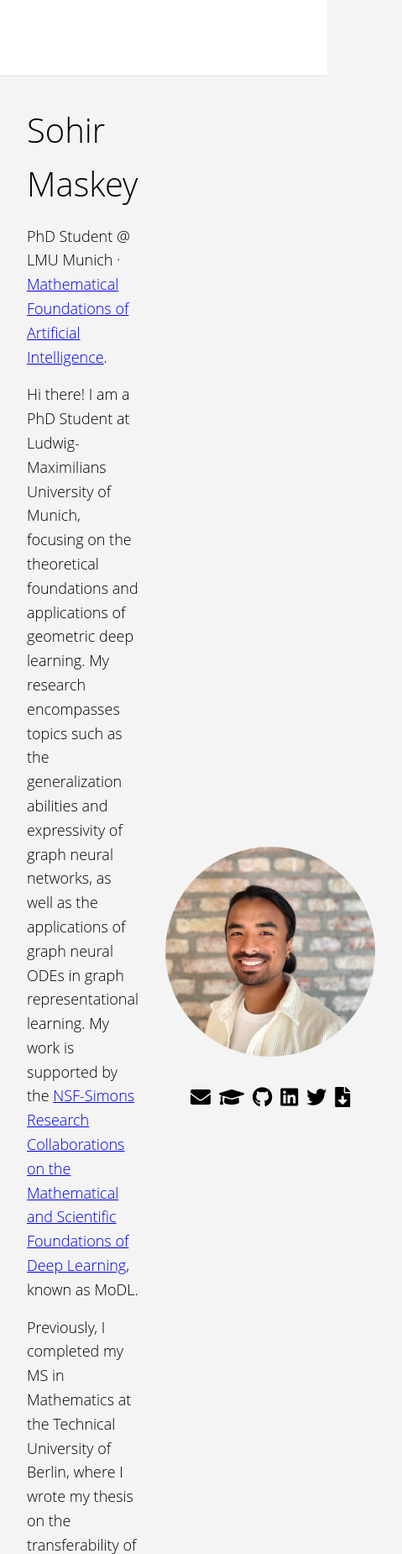
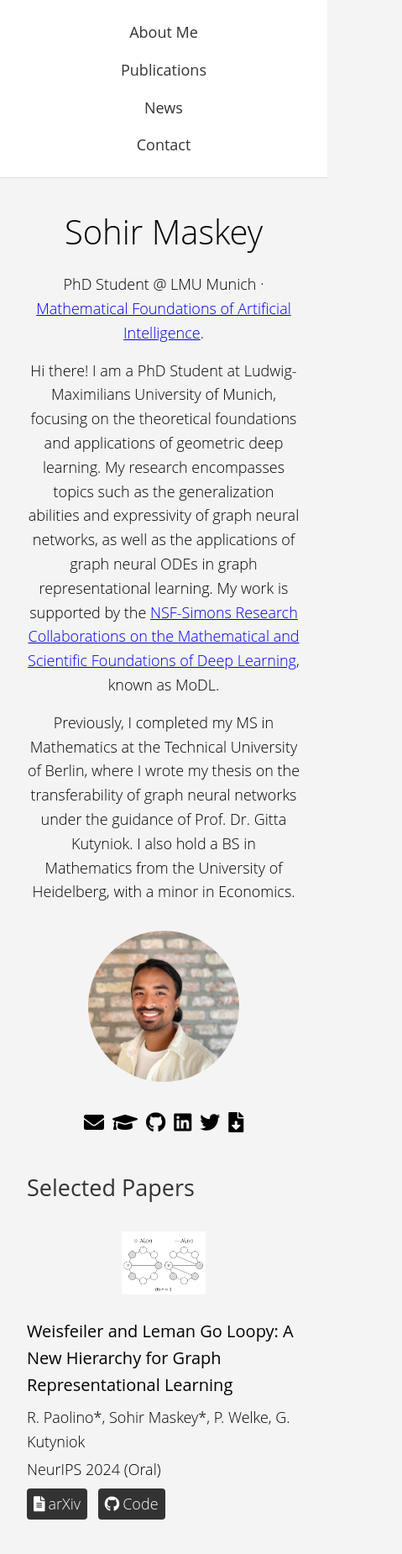
Before and after one commit to SohirMaskey/SohirMaskey.github.io, a plain HTML site: page index.html in a window 390 px wide. Shown: the top 1850 px of the page at 84% size, 479 px wide, since content can reach past the window. Drawn offline with Linux system fonts and the light colour scheme.

Commit message:
Changed for mobile

```diff
--- a/styles.css
+++ b/styles.css
@@ -1,7 +1,14 @@
 @import url('https://fonts.googleapis.com/css2?family=Roboto:wght@300;400;500&display=swap');
 
+/* Add a universal box-sizing reset for consistent spacing */
+*,
+*::before,
+*::after {
+    box-sizing: border-box;
+}
+
 body {
-    font-family:'Open Sans', sans-serif; /*'Roboto', sans-serif;*/
+    font-family: 'Open Sans', sans-serif; /* 'Roboto', sans-serif; */
     font-size: 18px;
     line-height: 1.6;
     margin: 0;
@@ -20,8 +27,9 @@ header {
     border-bottom: 1px solid #ddd;
 }
 
+/* Remove large fixed margin-right so nav can be more flexible */
 .nav-links {
-    margin-right: calc(250px + 8rem); /* Align with profile image */
+    margin: 0;
 }
 
 nav ul {
@@ -210,6 +218,60 @@ footer {
     flex-shrink: 0;
 }
 
+/* Responsive Adjustments */
+@media (max-width: 768px) {
+    header {
+        justify-content: center;
+    }
+
+    .nav-links {
+        display: flex;
+        flex-direction: column;
+        align-items: center;
+    }
+
+    nav ul li {
+        margin: 0.5rem 0;
+    }
+
+    .about-container {
+        flex-direction: column;
+        align-items: center;
+        text-align: center;
+    }
+
+    .about-text {
+        padding-right: 0;
+    }
+
+    .about-image {
+        margin-top: 1rem;
+    }
+
+    .about-image img {
+        width: 180px;
+        height: 180px;
+    }
+
+    .publication-item {
+        flex-direction: column;
+        align-items: center;
+    }
+
+    .publication-img {
+        margin: 0 0 1rem 0;
+    }
+
+    .news-item {
+        flex-direction: column;
+    }
+
+    .news-date {
+        margin-bottom: 0.5rem;
+    }
+}
+
+/* Connect-Four Demo (if it appears on the site) */
 #connect-four-game {
     display: flex;
     flex-direction: column;
```
